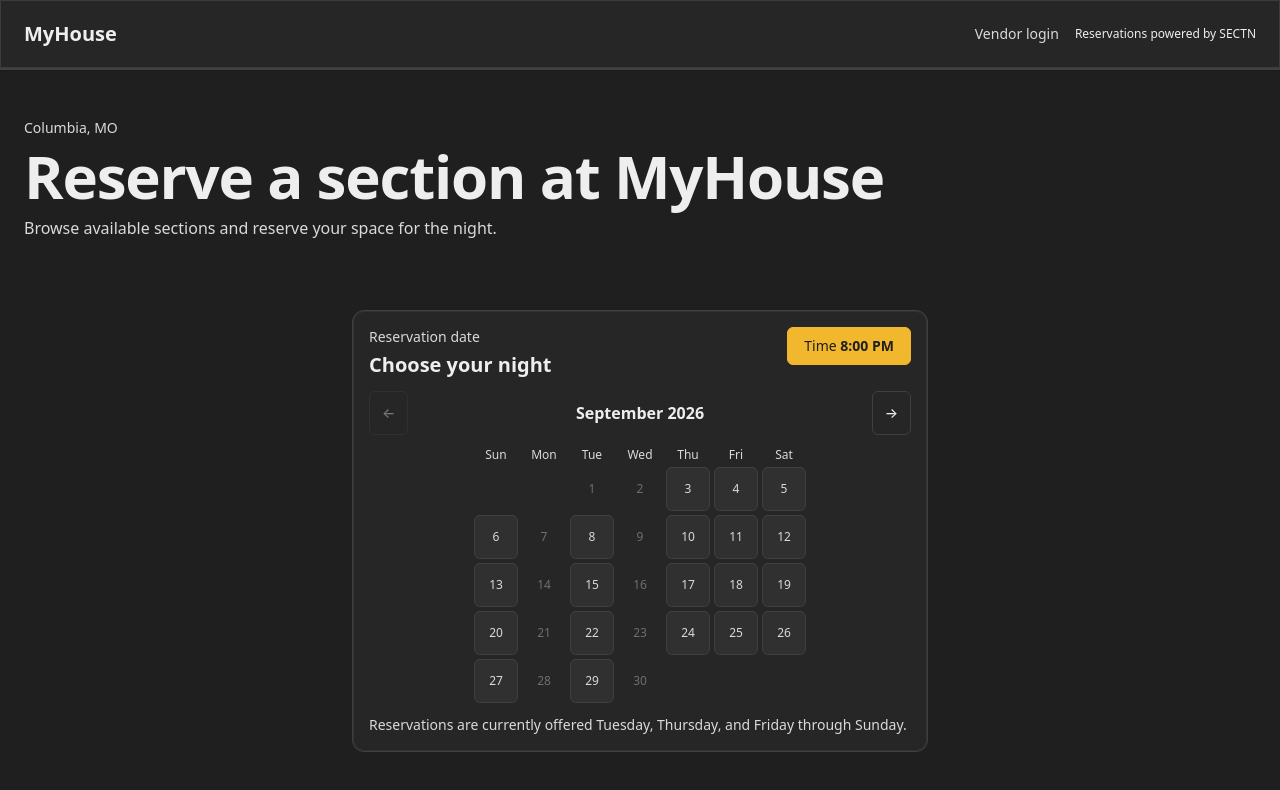
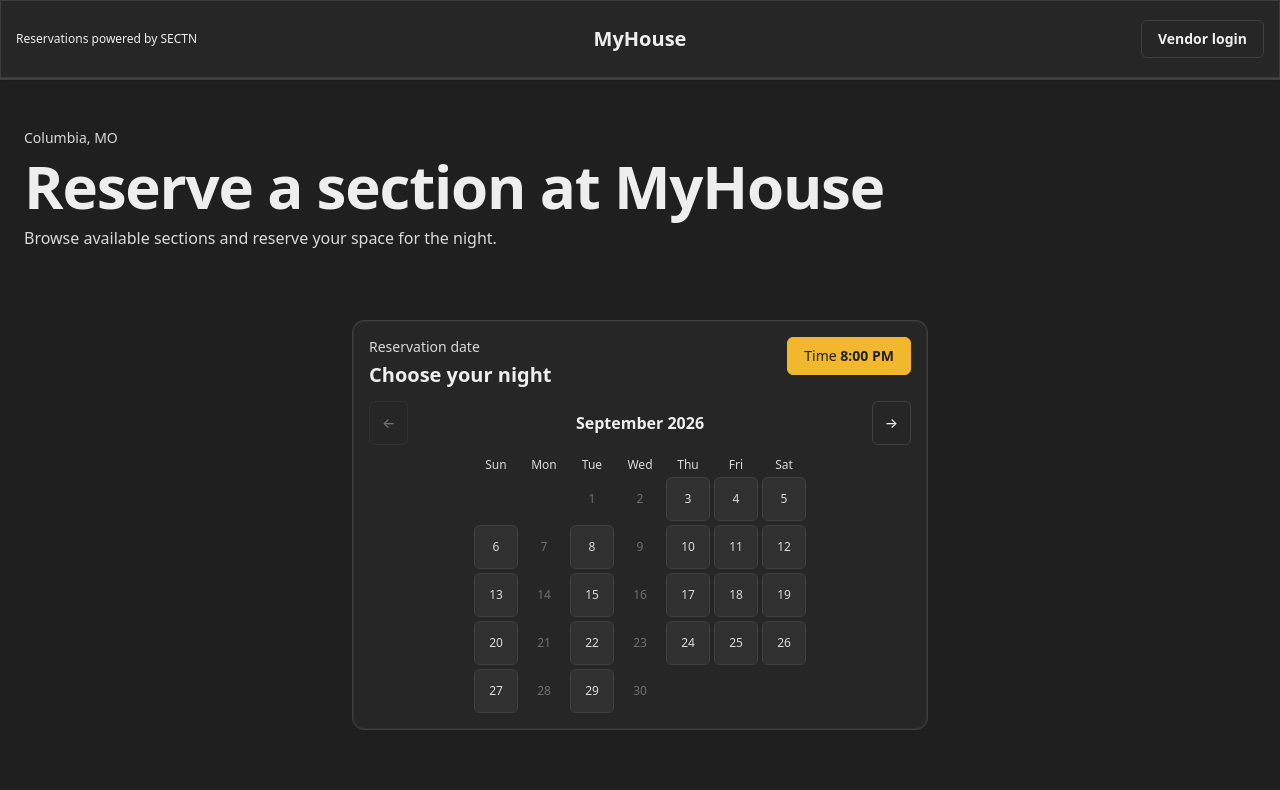
Before and after one commit to SCTN-Bottles/bar_section_app, a Next.js app in the folder bar_app/: page /MyHouse in a window 1280 px wide. Shown: the top 790 px of the page. Built offline with nearby package versions, Linux system fonts and the light colour scheme.

Commit message:
slight alterations to main page and vendor page

```diff
--- a/bar_app/src/app/globals.css
+++ b/bar_app/src/app/globals.css
@@ -80,6 +80,15 @@ button, a, input {
   padding: 0.55rem 0.7rem;
 }
 
+.vendor-time-input {
+  color-scheme: dark;
+}
+
+.vendor-time-input::-webkit-calendar-picker-indicator {
+  cursor: pointer;
+  opacity: 1;
+}
+
 button { min-height: 44px; }
 
 :focus-visible { outline: 2px solid var(--primary); outline-offset: 2px; }
--- a/bar_app/src/components/layout/VenueHeader.tsx
+++ b/bar_app/src/components/layout/VenueHeader.tsx
@@ -13,24 +13,28 @@ export default function VenueHeader({
 
   return (
     <header className="venue-header border-b-2">
-      <div className="mx-auto flex max-w-7xl items-center justify-between px-6 py-5">
+      <div className="grid w-full grid-cols-[1fr_auto_1fr] items-center gap-2 px-3 py-4 sm:px-4 sm:py-5">
+        <p className="justify-self-start text-[10px] text-foreground sm:text-xs">
+          Reservations powered by SECTN
+        </p>
+
         <a
           href={homeHref}
           onClick={(event) => {
             event.preventDefault();
             window.location.assign(homeHref);
           }}
-          className="text-xl font-semibold text-foreground"
+          className="text-base font-semibold text-foreground sm:text-xl"
         >
           {venue.name}
         </a>
 
-        <div className="flex items-center gap-4">
-          <a href="/vendor/login" className="text-sm text-neutral-500 hover:text-foreground">
-            Vendor login
-          </a>
-          <p className="text-xs text-foreground">Reservations powered by SECTN</p>
-        </div>
+        <a
+          href="/vendor/login"
+          className="justify-self-end rounded-md border border-neutral-300 px-3 py-2 text-xs font-semibold text-foreground hover:border-primary sm:px-4 sm:text-sm"
+        >
+          Vendor login
+        </a>
       </div>
     </header>
   );
--- a/bar_app/src/components/vendor/VendorDashboard.tsx
+++ b/bar_app/src/components/vendor/VendorDashboard.tsx
@@ -4,6 +4,7 @@ import { FormEvent, useEffect, useState } from "react";
 import { useRouter } from "next/navigation";
 
 import { useVenueData } from "@/components/providers/VenueDataProvider";
+import { formatBookingTime } from "@/lib/booking-time";
 import { logoutMockVendor, VendorSession } from "@/lib/vendor-auth";
 import {
   BeverageOption,
@@ -158,8 +159,25 @@ export default function VendorDashboard({ session }: VendorDashboardProps) {
               return <button key={day} type="button" aria-pressed={selected} onClick={() => toggleWeekday(index)} className={`rounded-md border px-4 py-2 text-sm ${selected ? "border-primary bg-primary text-on-primary" : "border-neutral-300"}`}>{day}</button>;
             })}
           </div>
-          <label className="mt-5 block max-w-xs text-sm">Default reservation time
-            <input required type="time" value={draft.bookingCalendar.placeholderTime} onChange={(event) => { setDraft({ ...draft, bookingCalendar: { ...draft.bookingCalendar, placeholderTime: event.target.value } }); setNotice(""); }} className="mt-2 block w-full rounded-md border border-neutral-300 bg-neutral-100 px-3 py-2" />
+          <label className="mt-5 block max-w-md text-sm text-neutral-500">
+            Default reservation time
+            <span className="mt-2 flex items-center justify-between gap-4 rounded-lg border border-neutral-300 bg-neutral-100 px-4 py-3 text-foreground">
+              <span>
+                <span className="block text-xs text-neutral-500">Selected time</span>
+                <span className="mt-1 block text-xl font-semibold">{formatBookingTime(draft.bookingCalendar.placeholderTime)}</span>
+              </span>
+              <input
+                required
+                type="time"
+                value={draft.bookingCalendar.placeholderTime}
+                onChange={(event) => {
+                  setDraft({ ...draft, bookingCalendar: { ...draft.bookingCalendar, placeholderTime: event.target.value } });
+                  setNotice("");
+                }}
+                className="vendor-time-input rounded-md border border-neutral-300 bg-neutral-50 px-3 py-2 text-sm text-foreground focus:border-primary"
+                aria-label="Default reservation time"
+              />
+            </span>
           </label>
         </section>
 
--- a/bar_app/src/components/venues/BookingCalendar.tsx
+++ b/bar_app/src/components/venues/BookingCalendar.tsx
@@ -153,10 +153,6 @@ export default function BookingCalendar({
           );
         })}
       </div>
-
-      <p className="mt-3 text-sm text-neutral-500">
-        Reservations are currently offered Tuesday, Thursday, and Friday through Sunday.
-      </p>
     </section>
   );
 }
```
